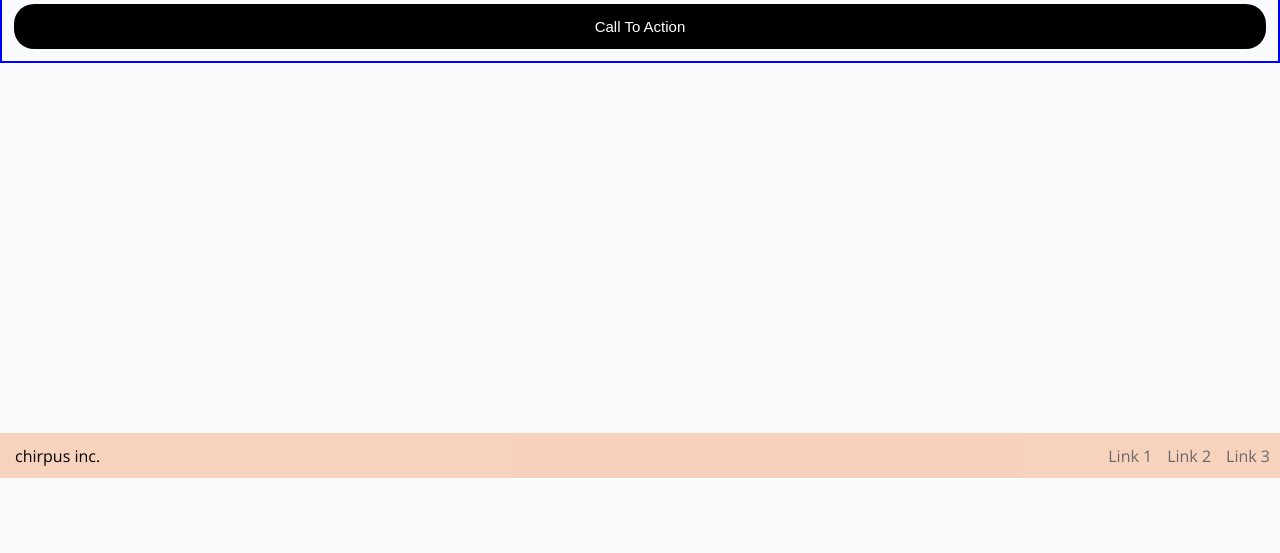
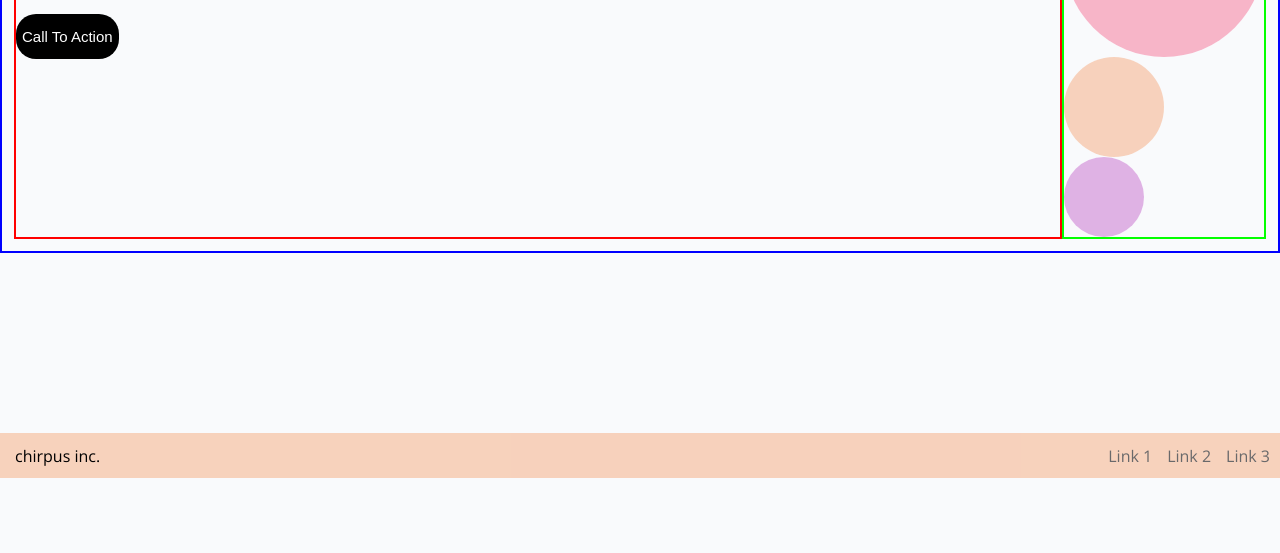
Before and after one commit to odavi88/gcChirpusIncHomepage, a plain HTML site: page index.html in a window 1280 px wide. Shown: the part 247-800 px from the top of the page. Drawn offline with nearby package versions, Linux system fonts and the light colour scheme; a web font is replaced by a local one.

Commit message:
working on alignment of main section

```diff
--- a/index.html
+++ b/index.html
@@ -5,12 +5,15 @@
     <meta charset="UTF-8">
     <meta name="viewport" content="width=device-width, initial-scale=1.0">
     <link rel="preconnect" href="https://fonts.googleapis.com">
-<link rel="stylesheet" href="https://fonts.gstatic.com" crossorigin>
-<link href="https://fonts.googleapis.com/css2?family=Nanum+Brush+Script&family=Open+Sans:ital,wght@0,300..800;1,300..800&family=Roboto:ital,wght@0,100;0,300;0,400;0,500;0,700;0,900;1,100;1,300;1,400;1,500;1,700;1,900&family=Seaweed+Script&display=swap" rel="stylesheet">
+    <link rel="stylesheet" href="https://fonts.gstatic.com" crossorigin>
+    <link
+        href="https://fonts.googleapis.com/css2?family=Nanum+Brush+Script&family=Open+Sans:ital,wght@0,300..800;1,300..800&family=Roboto:ital,wght@0,100;0,300;0,400;0,500;0,700;0,900;1,100;1,300;1,400;1,500;1,700;1,900&family=Seaweed+Script&display=swap"
+        rel="stylesheet">
     <link rel="stylesheet" href="style.css">
     <title>Chirpus Inc Homepage</title>
 </head>
 <!-- <style> -->
+
 <body>
     <header>
         <h3>chirpus inc.</h3>
@@ -24,6 +27,7 @@
         </nav>
     </header>
     <main>
+        <section class="main-section-1">
             <h1>chirpus inc.</h1>
             <p>
                 Lorem ipsum, dolor sit amet consectetur adipisicing elit. Minima tempore voluptate, voluptatum facere
@@ -33,9 +37,12 @@
                 quisquam laboriosam, labore commodi perferendis?
             </p>
             <button id="call-to-action-button">Call To Action</button>
-        <!-- <div class="large-circle"></div>
+        </section>
+        <section class="main-section-2">
+        <div class="large-circle"></div>
         <div class="medium-circle"></div>
-        <div class="small-circle"></div> -->
+        <div class="small-circle"></div>
+        </section>
     </main>
     <footer>
         chirpus inc.
@@ -46,4 +53,5 @@
         </nav>
     </footer>
 </body>
+
 </html>
--- a/style.css
+++ b/style.css
@@ -110,11 +110,32 @@ footer {
     }
     main {
         display: flex;
-        flex-direction: column;
+        flex-direction: row;
         padding: 12px;
         border: 2px solid blue;
     }
-    section {
-
+   .main-section-1 {
+        border: 2px solid rgb(255, 0, 0);
+    }
+    .main-section-2 {
+        border: 2px solid rgb(4, 255, 0);
+    }
+    .large-circle {
+        border-radius: 200px;
+        width: 200px;
+        height: 200px;
+        background-color: rgba(247, 136, 167, 0.6);
+    }
+    .medium-circle {
+        border-radius: 100px;
+        width: 100px;
+        height: 100px;
+        background-color: rgba(247, 193, 162, 0.7);
+    }
+    .small-circle {
+        border-radius: 80px;
+        width: 80px;
+        height: 80px;
+        background-color: rgba(207, 130, 213, 0.6);
     }
 }
```
